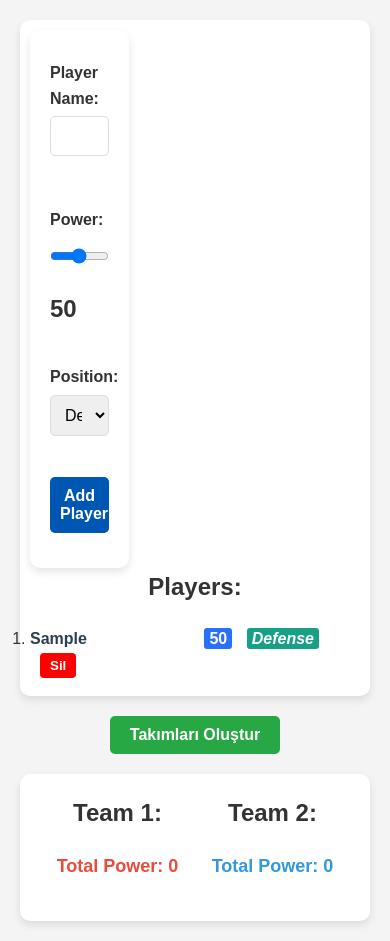
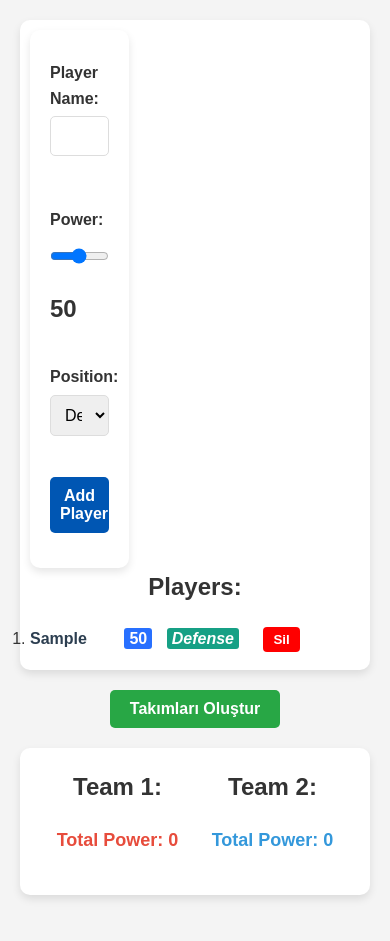
Before and after one commit to erdogankesgin/footballteam.github.io, a plain HTML site: page index.html in a window 390 px wide. Both pictures are taken after typing "Sample" into the empty fields and a click on the button "Add Player". After the commit the page ends 915 px from the top, so only its background shows below. Drawn offline with Linux system fonts and the light colour scheme.

Commit message:
Update style.css

```diff
--- a/style.css
+++ b/style.css
@@ -332,4 +332,18 @@ button:hover {
     background-color: #fff;
     border-radius: 10px;
     box-shadow: 0 4px 8px rgba(0, 0, 0, 0.1);
-}}
+    }
+    .playerForm{
+    width: 100%;
+    }
+    .playerList{
+     padding-left: 24px;
+    }
+    .player-name {
+    font-weight: bold;
+    color: #2c3e50;
+    margin-right: 10px;
+    min-width: 80px !important;
+    display: inline-block;/* İstediğiniz minimum genişliği buraya yazın */
+}
+}
```
